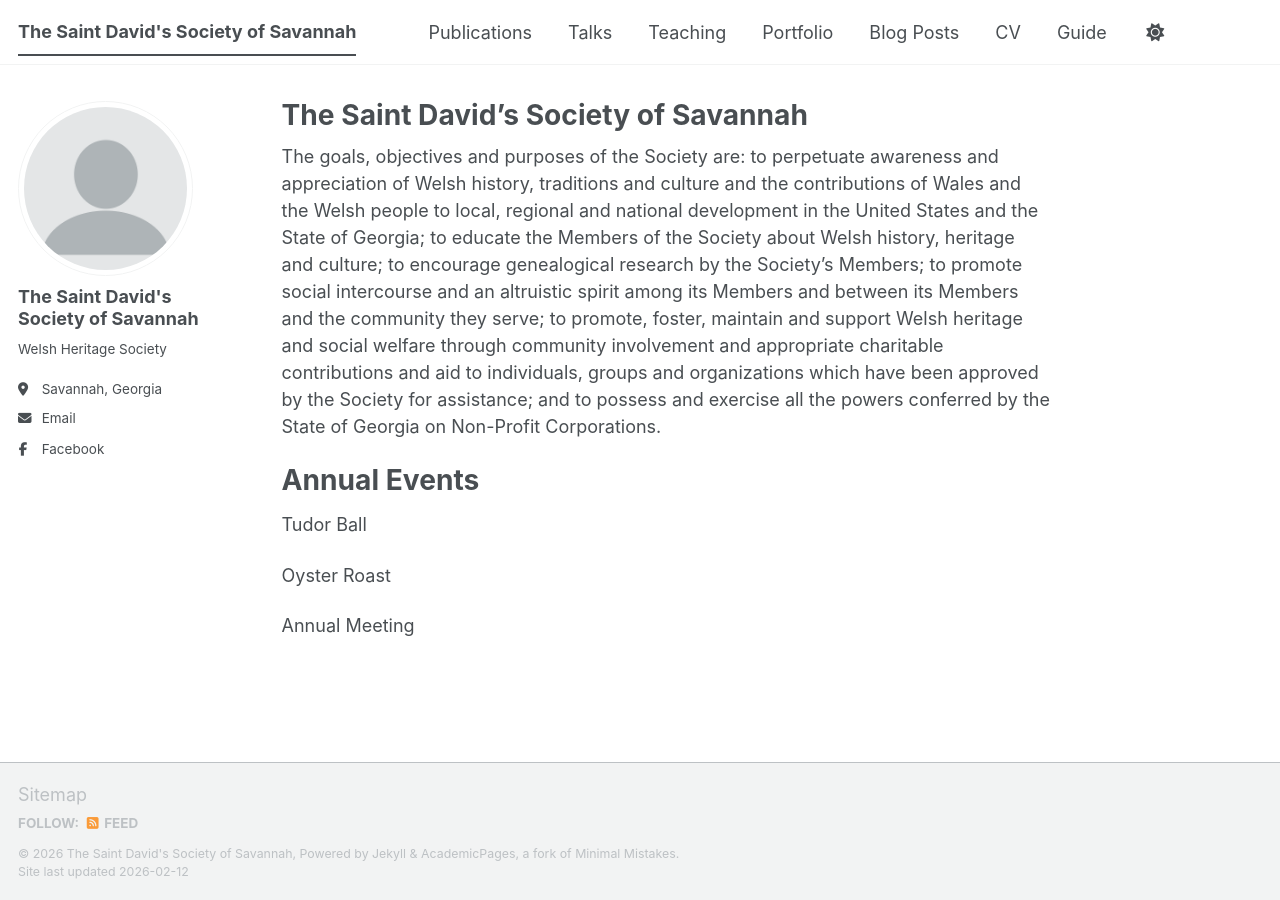
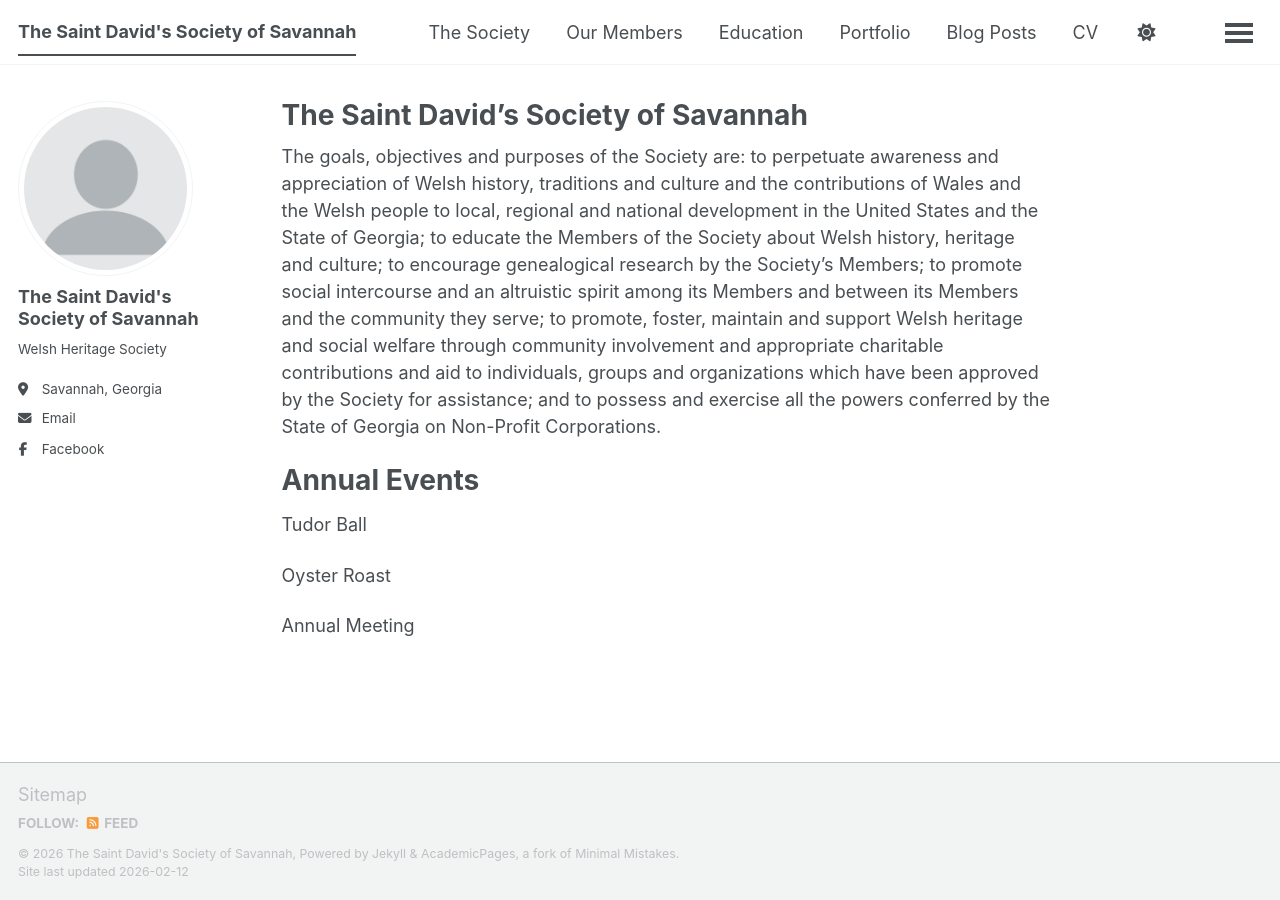
Before and after one commit to whancock6/sdss2, a Jekyll site: the page built from _pages/about.md, in a window 1280 px wide. Built offline with Jekyll 4.4.1, drawn with Linux system fonts in a browser that asks for light colours; a script bundle is joined from its source files by our own code; library files that are not in the unit come from our copies.

Commit message:
Update navigation.yml

```diff
--- a/_data/navigation.yml
+++ b/_data/navigation.yml
@@ -8,13 +8,13 @@
 #      Markdown formatted page while the second is generated using JSON.
 
 main:
-  - title: "Publications"
+  - title: "The Society"
     url: /publications/
 
-  - title: "Talks"
+  - title: "Our Members"
     url: /talks/
 
-  - title: "Teaching"
+  - title: "Education"
     url: /teaching/
 
   - title: "Portfolio"
```
